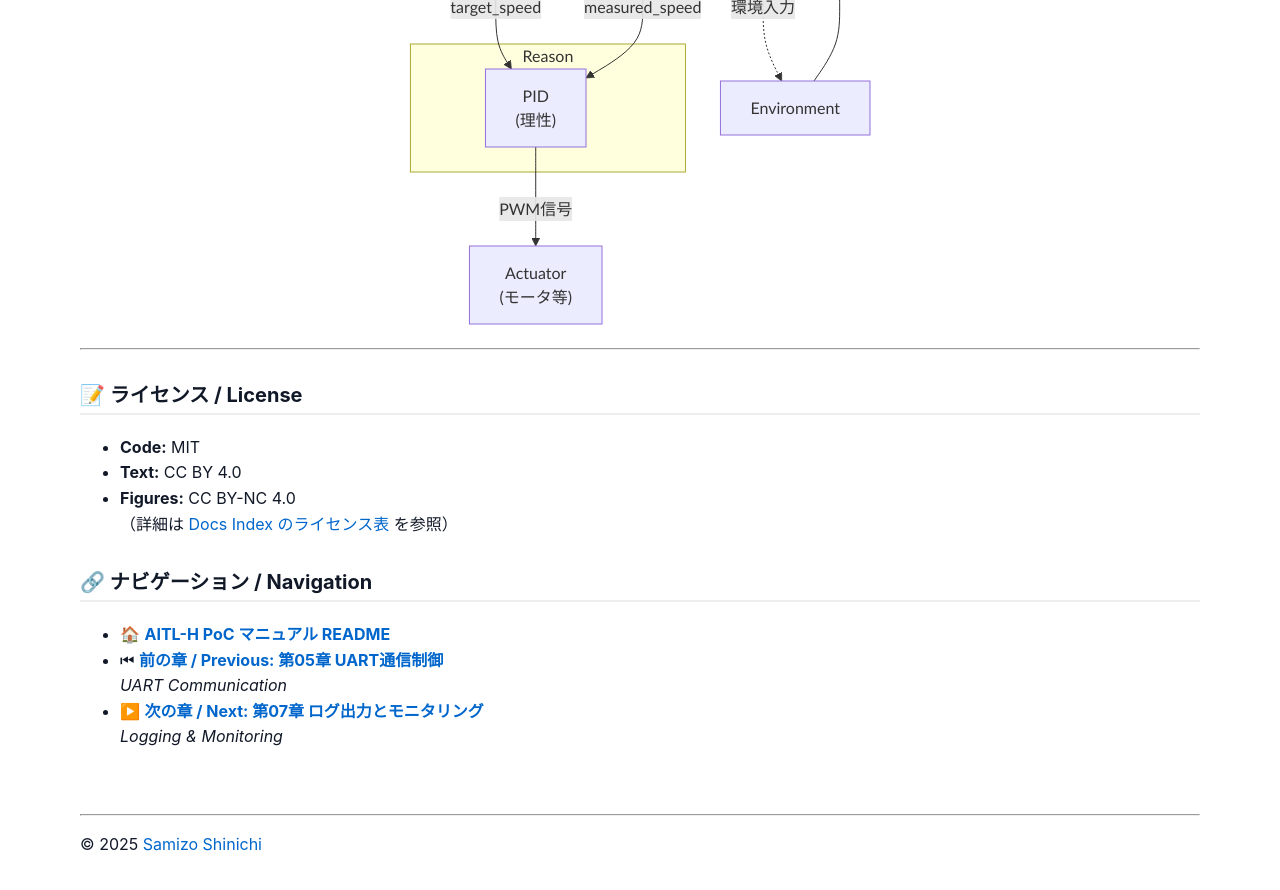
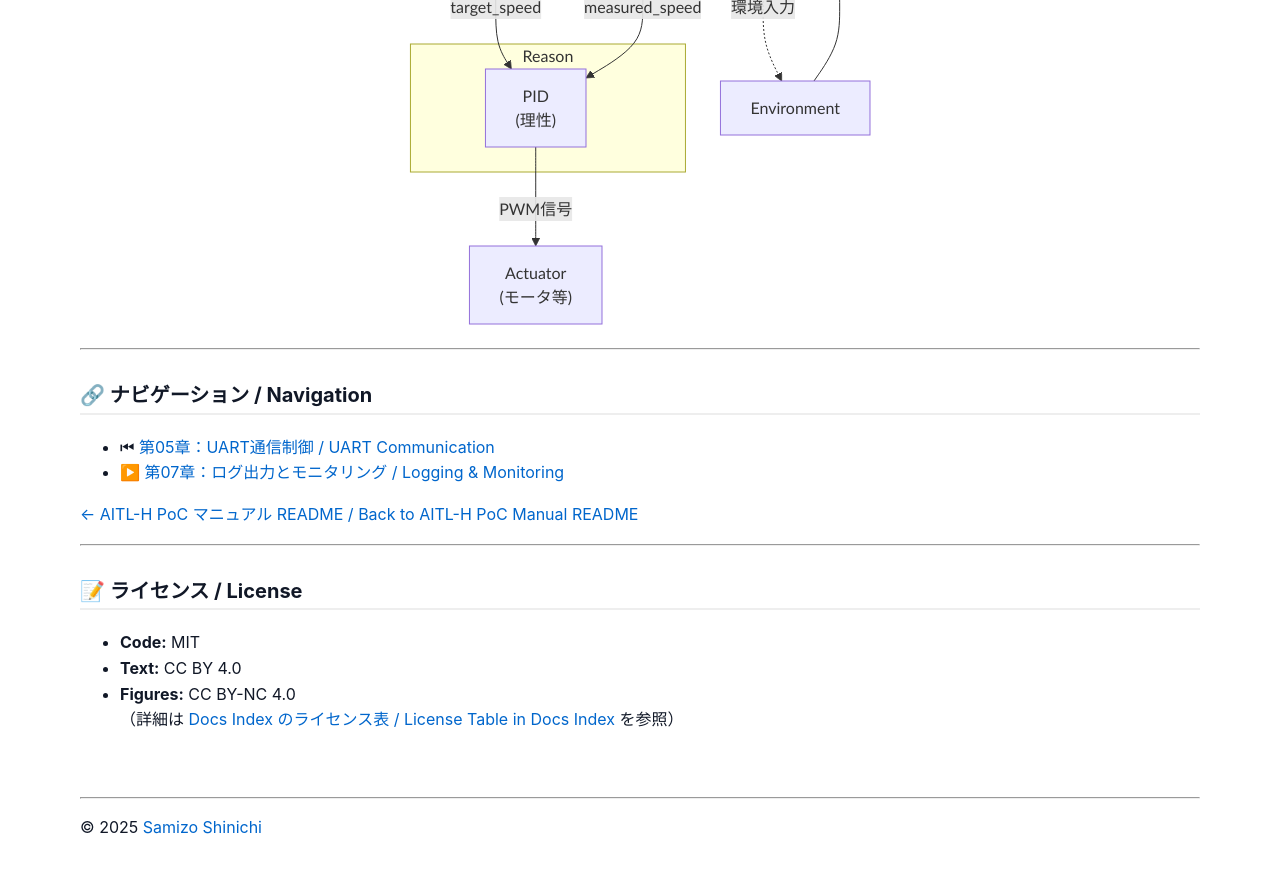
Before and after one commit to Samizo-AITL/AITL-H, a Jekyll site: the page built from docs/chapter06_run_main_arch.md, in a window 1280 px wide and 900 px high, scrolled down 2428 px. Shown: the top 890 px of the window. Built offline with Jekyll 4.4.1, drawn with Linux system fonts in a browser that asks for light colours.

Commit message:
Update chapter06_run_main_arch.md

```diff
--- a/docs/chapter06_run_main_arch.md
+++ b/docs/chapter06_run_main_arch.md
@@ -120,16 +120,16 @@
 
 ---
 
+### 🔗 **ナビゲーション / Navigation**
+- ⏮ [第05章：UART通信制御 / UART Communication](https://samizo-aitl.github.io/AITL-H/docs/chapter05_uart_control.html)
+- ▶️ [第07章：ログ出力とモニタリング / Logging & Monitoring](https://samizo-aitl.github.io/AITL-H/docs/chapter07_log_monitoring.html)
+
+[← AITL-H PoC マニュアル README / Back to AITL-H PoC Manual README](https://samizo-aitl.github.io/AITL-H/docs/)
+
+---
+
 ### 📝 **ライセンス / License**
-
 - **Code:** MIT
 - **Text:** CC BY 4.0
 - **Figures:** CC BY-NC 4.0
-（詳細は [Docs Index のライセンス表](/AITL-H/docs/#-ライセンス--license) を参照）
-
-### 🔗 **ナビゲーション / Navigation**
-- 🏠 **[AITL-H PoC マニュアル README](/AITL-H/docs/)**
-- ⏮ **[前の章 / Previous: 第05章 UART通信制御](/AITL-H/docs/chapter05_uart_control.html)**
-  _UART Communication_
-- ▶️ **[次の章 / Next: 第07章 ログ出力とモニタリング](/AITL-H/docs/chapter07_log_monitoring.html)**
-  _Logging & Monitoring_
+（詳細は [Docs Index のライセンス表 / License Table in Docs Index](https://samizo-aitl.github.io/AITL-H/docs/#-ライセンス--license) を参照）
```
